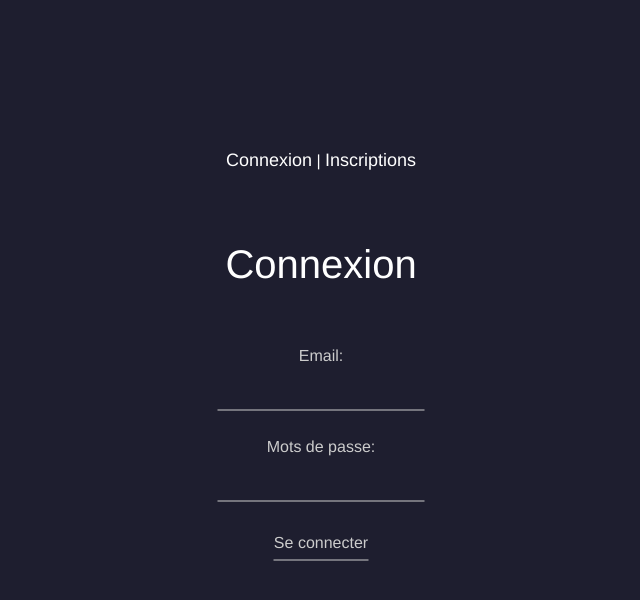
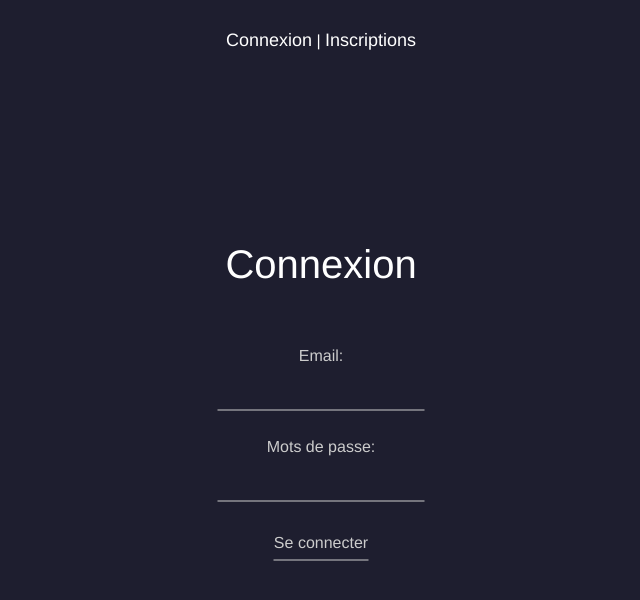
Before and after one commit to DorianDaumas/app-meteo-firebase, a Vue app: page / in a window 1280 px wide. Shown: the top 600 px of the page, without its empty margins (319-959 px from the left). Built offline with nearby package versions, Linux system fonts and the light colour scheme; no server answers; what vuetrend would draw is missing.

Commit message:
Update Auth.vue

```diff
--- a/src/components/Auth.vue
+++ b/src/components/Auth.vue
@@ -53,7 +53,7 @@ a {
 #nav{
   position: absolute;
   left: 50%;
-  top: 20%;
+  top: 5%;
   transform: translate(-50%, -50%);
 }
 </style>
```
